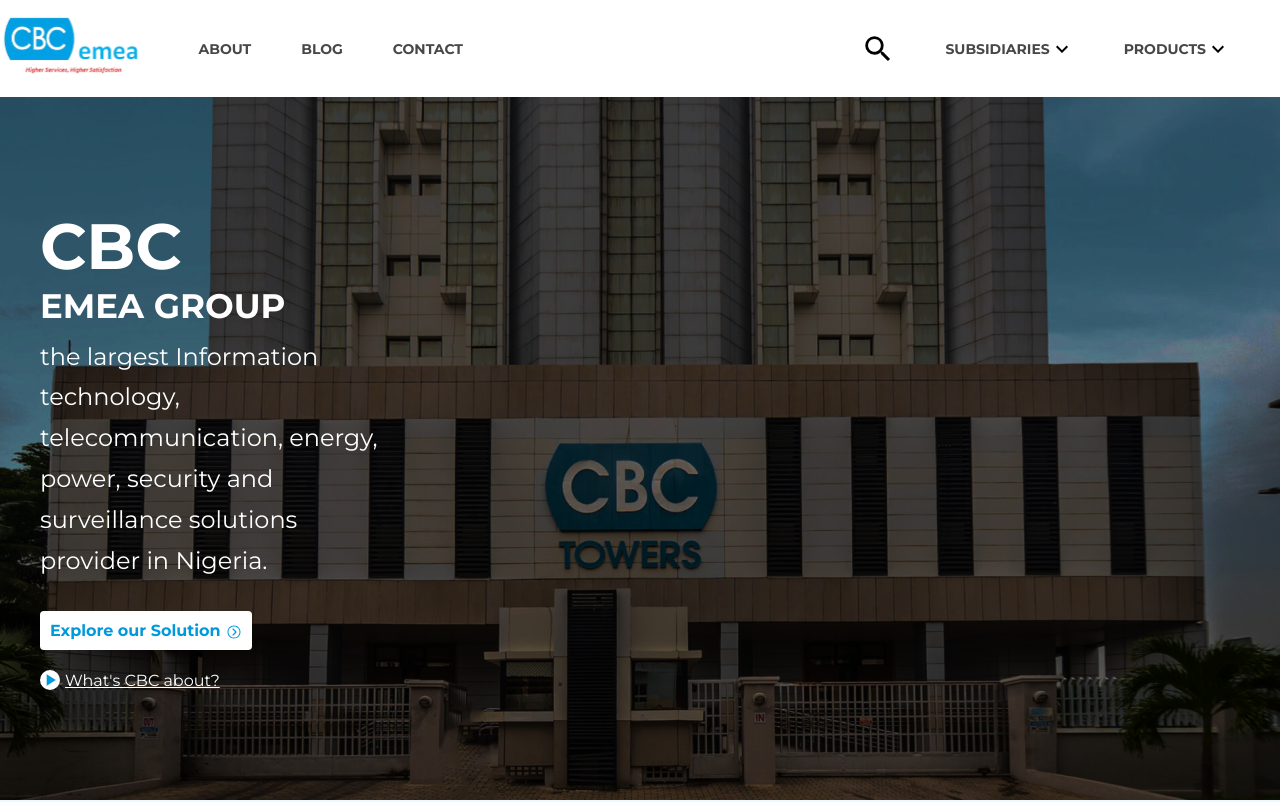
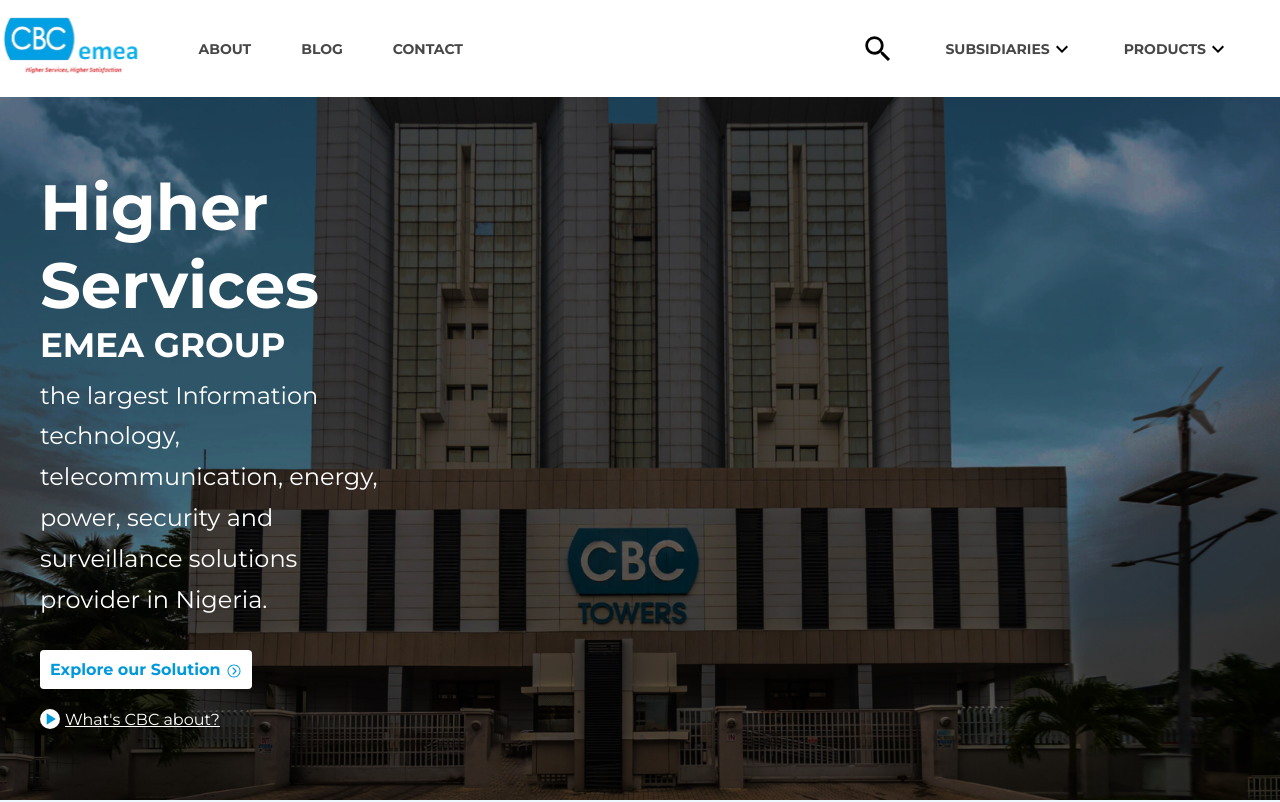
Before and after one commit to techstackmedia/techstackmedia-cbc, a React (Create React App) app: page / in a window 1280 px wide. Shown: the top 802 px of the page. Built offline with nearby package versions, Linux system fonts and the light colour scheme; the HTML template or start-up script is replaced by a standard one.

Commit message:
commit changes to home page

```diff
--- a/src/components/Business/Business.module.css
+++ b/src/components/Business/Business.module.css
@@ -7,7 +7,7 @@
 
 .card {
   width: 23%;
-  height: 326px;
+  /* height: 326px; */
   background-color: #fff;
   display: flex;
   flex-direction: column;
@@ -30,6 +30,7 @@
 .text p {
   height: 70px;
   margin-top: 15px;
+  margin-bottom: 20px;
 }
 
 .title {
--- a/src/components/Footer/Footer.jsx
+++ b/src/components/Footer/Footer.jsx
@@ -10,7 +10,7 @@
   const { pathname } = useLocation();
   const images = socialMedia.map((media) => {
     return (
-      <div className={footer.media}>
+      <div className={footer.media} key={media}>
         <Link to="">
           <img
             src={require(`../../../public/assets/media${media}.svg`)}
--- a/src/components/Hero/Hero.jsx
+++ b/src/components/Hero/Hero.jsx
@@ -11,7 +11,7 @@
     <div
       className={hero.hero}
       style={{
-        height: pathname !== '/' ? 300 : '100vh',
+        height: pathname !== '/' ? 300 : undefined,
       }}
     >
       <div
--- a/src/components/Hero/Hero.module.css
+++ b/src/components/Hero/Hero.module.css
@@ -5,7 +5,10 @@
   align-items: center;
   position: relative;
   z-index: 1;
-  background-position: bottom center;
+  background-position: center;
+  background-size: cover;
+  background-repeat: no-repeat;
+  height: 100vh;
 }
 
 .jumbotron {
--- a/src/components/RecentUpdates/RecentUpdates.module.css
+++ b/src/components/RecentUpdates/RecentUpdates.module.css
@@ -20,4 +20,5 @@
 
 .recentUpdates p {
   font-size: 14px;
+  margin-bottom: 21px;
 }
--- a/src/pages/Home/Home.jsx
+++ b/src/pages/Home/Home.jsx
@@ -13,7 +13,7 @@
       <header style={{ position: 'relative' }}>
         <Navbar />
         <Hero
-          heading="CBC"
+          heading="Higher Services"
           title="EMEA GROUP"
           para="the largest Information technology, telecommunication, energy, power, security and surveillance solutions provider in Nigeria."
         />
```
